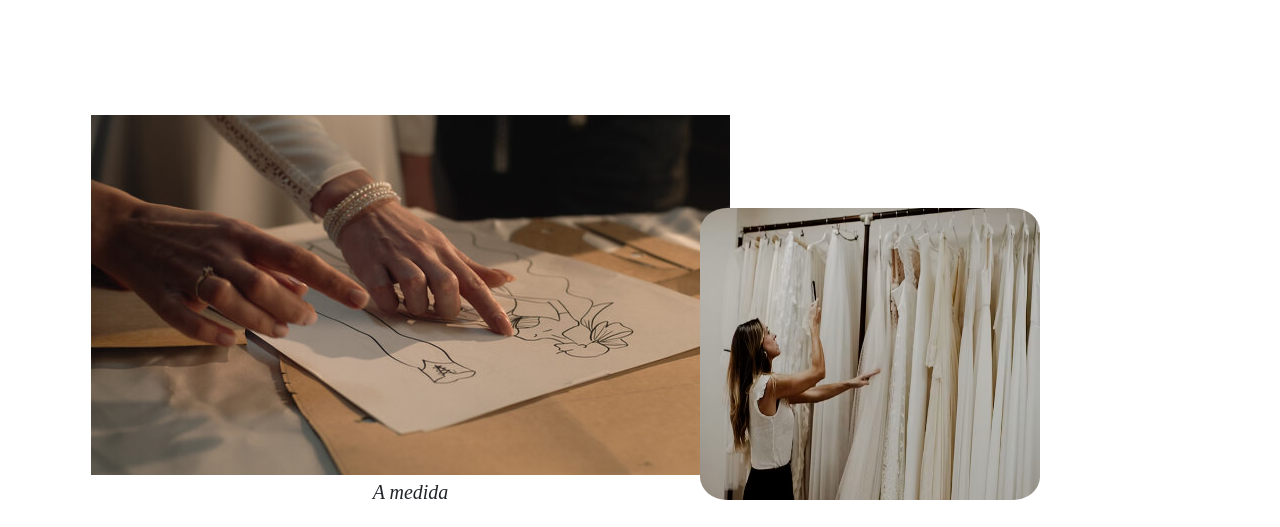
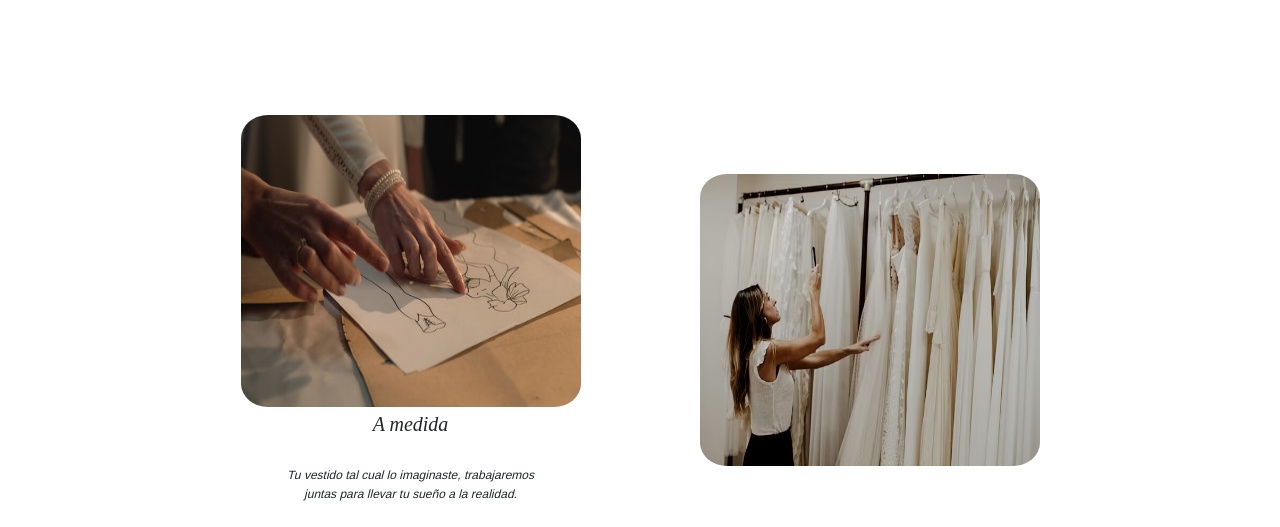
Before and after one commit to magdafb/PF_FernandezBarriosMagdalena, a website: page pages/servicios.html in a window 1280 px wide. Shown: the part 273-800 px from the top of the page. Drawn offline with nearby package versions, Linux system fonts and the light colour scheme; a web font is replaced by a local one.

Commit message:
Update styles.css

```diff
--- a/css/styles.css
+++ b/css/styles.css
@@ -183,7 +183,7 @@ p {
     gap: 20px;
 }
 
-.servicio2 img {
+.img-servicios {
   width: 340px;
   height: 292px;
   border-radius: 8%;
```
